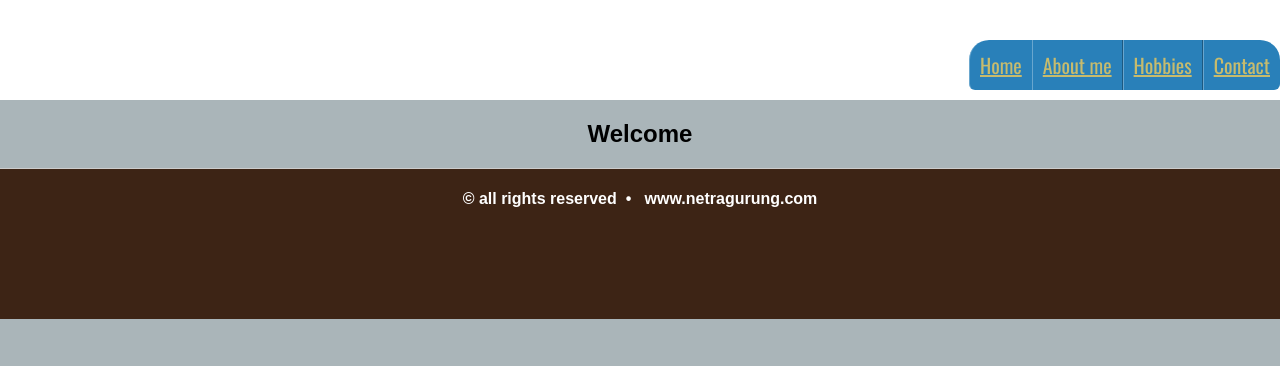
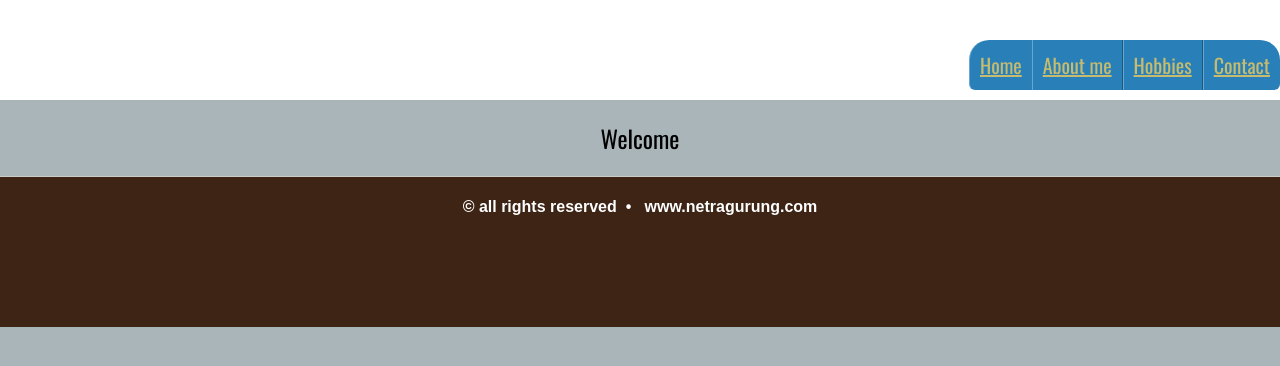
Before and after one commit to Pradeepgrg/bioSite, a plain HTML site: page index.html in a window 1280 px wide. Drawn offline with nearby package versions, Linux system fonts and the light colour scheme.

Commit message:
created style.css

```diff
--- a/style.css
+++ b/style.css
@@ -142,3 +142,8 @@ input, textarea {
 .msg {
     color: rgb(63,146,23);
 }
+
+h2 {
+    font-family: 'Oswald', verdana, Arial, sans-serif;
+    font-weight: 400;
+}
```
